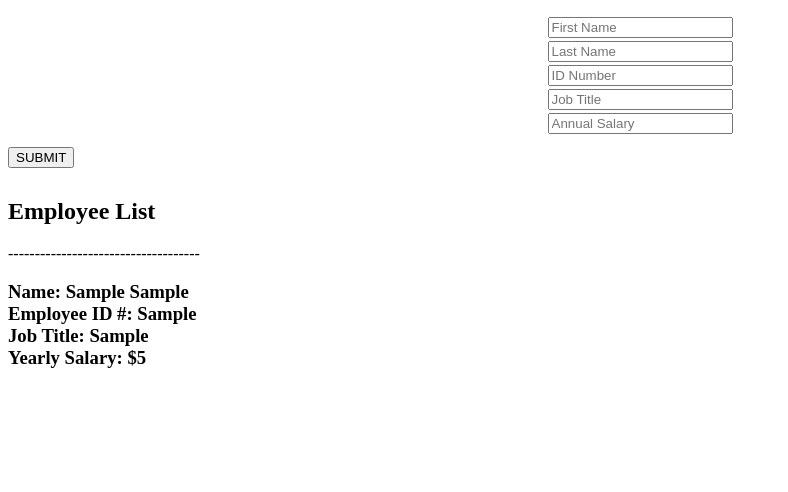
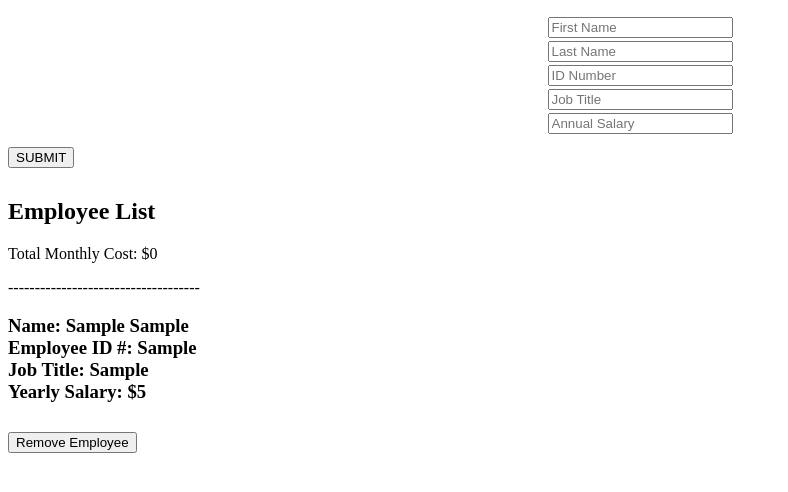
Before and after one commit to justinoc03/weekend_challenge_-1, a plain HTML site: page index.html in a window 1280 px wide. Both pictures are taken after typing "Sample", "Sample", "Sample", "Sample", "5" into the empty fields and a click on the button "SUBMIT". Shown: the part 110-602 px from the top of the page, without its empty margins (0-788 px from the left). Drawn offline with Linux system fonts and the light colour scheme.

Commit message:
fixed yearly and monthly calculations, still need some CSS

```diff
--- a/index.html
+++ b/index.html
@@ -30,11 +30,15 @@
 
 
     <h2>Employee List</h2>
+    <p id="monthlyCostTickerIn">Total Monthly Cost: </p>
     ------------------------------------
     <!-- Adds employees to DOM -->
     <div id="allEmployees">
       <h3></h3>
     </div>
+    <div id="totalSalary">
+      <h3></h3>
+    </div>
 
   </body>
 </html>
--- a/script.js
+++ b/script.js
@@ -1,17 +1,27 @@
 console.log('tis working');
 
-var employeeList = [];
+// global variables
+var employees = [];
+var totalSalary = 0;
+var monthlyCost = 0;
 
 var addEmployee = function() {
   console.log('in addEmployee');
 
+//connect with HTML
+  var firstName = document.getElementById('firstNameIn').value;
+  var lastName = document.getElementById('lastNameIn').value;
+  var idNumber = document.getElementById('idNumberIn').value;
+  var jobTitle = document.getElementById('jobTitleIn').value;
+  var annualSalary = document.getElementById('annualSalaryIn').value;
+
   //create employee object
   var newEmpEntry = {
-    firstName: document.getElementById('firstNameIn').value,
-    lastName: document.getElementById('lastNameIn').value,
-    idNumber: document.getElementById('idNumberIn').value,
-    jobTitle: document.getElementById('jobTitleIn').value,
-    annualSalary: document.getElementById('annualSalaryIn').value,
+    firstName: firstName,
+    lastName: lastName,
+    idNumber: idNumber,
+    jobTitle: jobTitle,
+    annualSalary: annualSalary,
   }; // end newEmpEntry
 
   //alert user of blanks (use this if using <button> in html)
@@ -21,35 +31,80 @@ var addEmployee = function() {
   else {
     //call clearInputs
     clearInputs();
-    //push newEmpEntry into the employeeList array
-    employeeList.push(newEmpEntry);
+    //push newEmpEntry into the  array
+    employees.push(newEmpEntry);
     //call displayEmployees
     displayEmployees();
   }// end of error alert
-}; // end of newEmpEntry
+};
 
-//   //push newEmpEntry to employeeList array (use this if using <form> in html)
-//   employeeList.push(newEmpEntry);
+//   //push newEmpEntry to employees array (use this if using <form> in html)
+//   employees.push(newEmpEntry);
 // }; // end of newEmpEntry
 
 var clearInputs = function() {
   console.log('in clearInputs');
-  firstName: document.getElementById('firstNameIn').value = '';
-  lastName: document.getElementById('lastNameIn').value = '';
-  idNumber: document.getElementById('idNumberIn').value = '';
-  jobTitle: document.getElementById('jobTitleIn').value = '';
-  annualSalary: document.getElementById('annualSalaryIn').value = '';
+  document.getElementById('firstNameIn').value = '';
+  document.getElementById('lastNameIn').value = '';
+  document.getElementById('idNumberIn').value = '';
+  document.getElementById('jobTitleIn').value = '';
+  document.getElementById('annualSalaryIn').value = '';
 };
 
 var displayEmployees = function() {
+  totalSalary = 0;
+  monthlyCost = 0;
   console.log('in displayEmployees');
-  console.log(employeeList);
+  console.log(employees);
   // empty our list so we don't repeatedly add already added employees
   document.getElementById('allEmployees').innerHTML='';
   // for each employee, add a list item with all pieces
-  for (var i = 0; i < employeeList.length; i++) {
+  for (var i = 0; i < employees.length; i++) {
     // employee information
-    var employeeInfo = '<h3>Name: ' + employeeList[i].firstName + ' ' + employeeList[i].lastName + '<br>Employee ID #: ' + employeeList[i].idNumber + '<br>Job Title: ' + employeeList[i].jobTitle + '<br>Yearly Salary: $' + employeeList[i].annualSalary + '</h3>';
+    var employeeInfo = '<h3>Name: ' + employees[i].firstName + ' ' + employees[i].lastName + '<br>' +
+      'Employee ID #: ' + employees[i].idNumber + '<br>' +
+      'Job Title: ' + employees[i].jobTitle + '<br>' +
+      'Yearly Salary: $' + employees[i].annualSalary + '</h3>' +
+      '<button onclick="removeEmployee(' + i + ')">Remove Employee</button>';
+
     document.getElementById('allEmployees').innerHTML += employeeInfo;
+
+    document.getElementById('totalSalary').innerHTML += '';
+
+    // calculate total yearly cost
+    totalSalary += Number(employees[i].annualSalary);
+    console.log('The total yearly salary is: $' + totalSalary);
+
+    // calculate monthly cost
+    monthlyCost = Math.round(totalSalary / 12);
+    console.log('The total monthly cost is: $' + monthlyCost);
+
+    // display total monthly Salary
+    document.getElementById('monthlyCostTickerIn').innerHTML = ('Total Monthly Cost: $' + monthlyCost);
+
+
   }
+
 }; //end displayEmployees
+
+var removeEmployee = function(choice) {
+  console.log('in removeEmployee');
+
+  if(choice > -1) {
+    employees.splice(choice, 1);
+
+  displayEmployees();
+  console.log('The total monthly cost is: $' + monthlyCost);
+  }
+};
+
+// var totalMonthlyCost = function() {
+//   console.log('in totalMonthlyCost');
+//   totalSalary = 0; //set as gobal variable in beginning
+//   for (var i = 0; i < employees.length; i++) {
+//     totalSalary += Number(employees[i].annualSalary);
+//
+//     console.log(totalSalary);
+//     return totalSalary;
+//   }
+// };
```
